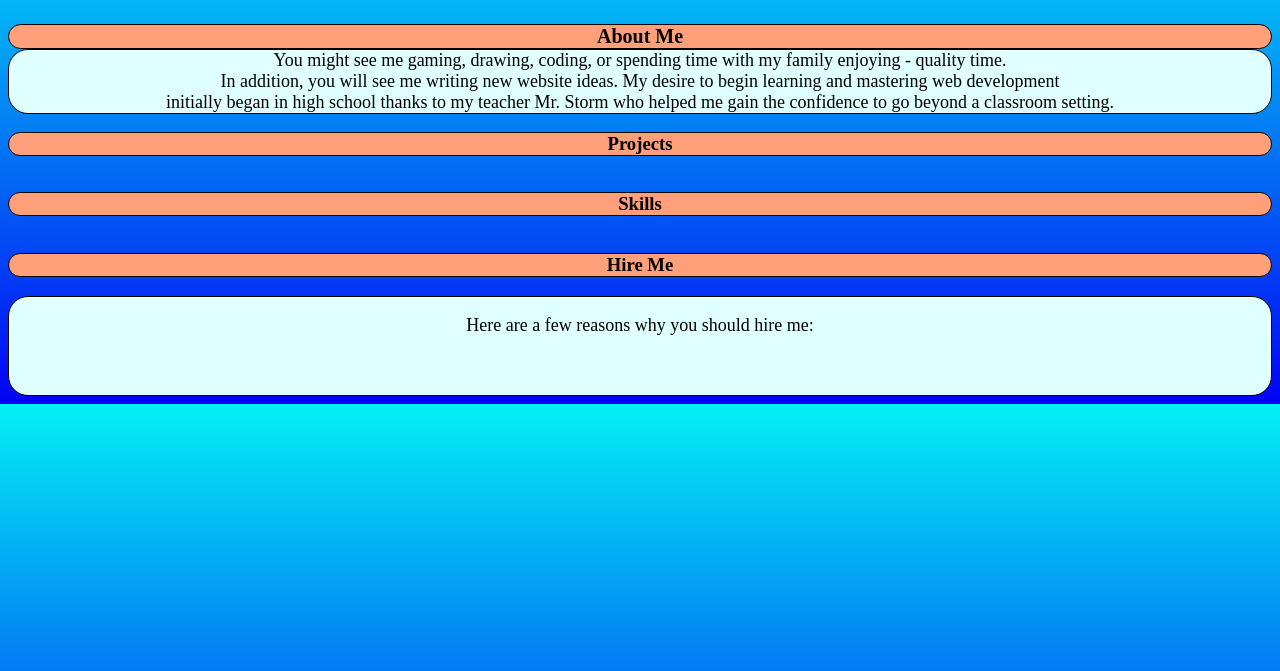
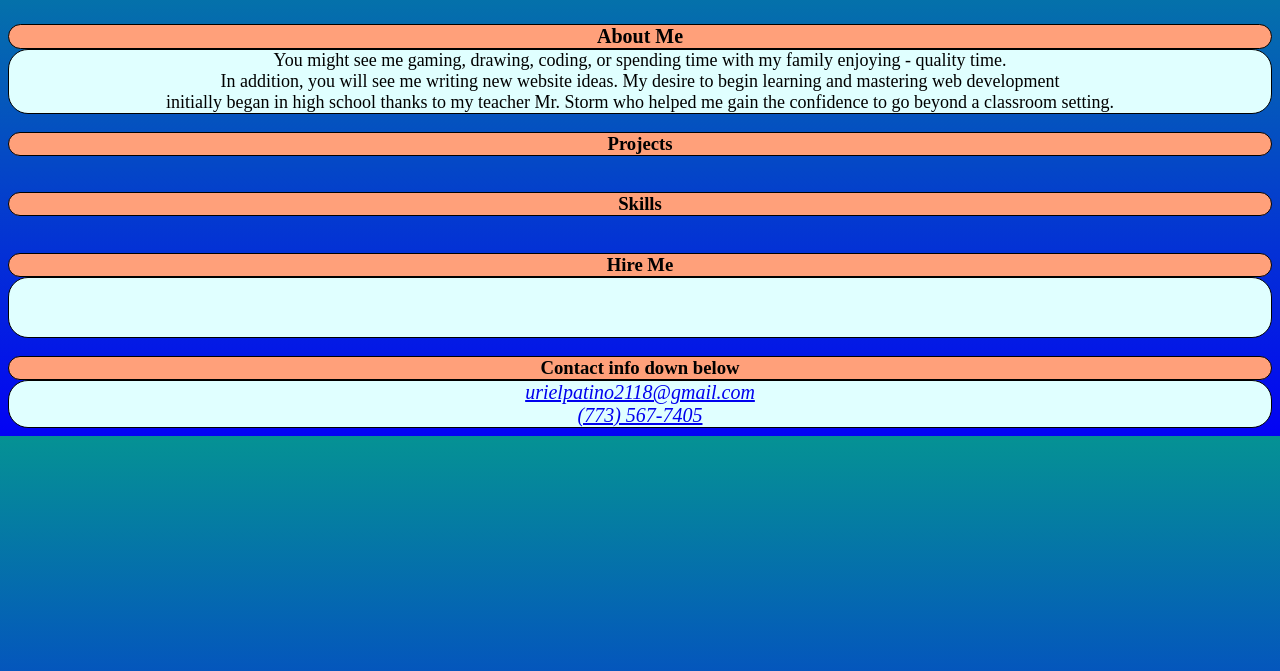
Before and after one commit to UPatino/Uriel_Portfolio_Website, a plain HTML site: page index.html in a window 1280 px wide. Shown: the part 129-800 px from the top of the page. Drawn offline with Linux system fonts and the light colour scheme.

Commit message:
New things added to html

```diff
--- a/index.html
+++ b/index.html
@@ -28,9 +28,18 @@
     <br>
     <h3 class="hire-me">Hire Me</h3>
     <section class="hire">
-    <p>Here are a few reasons why you should hire me: </p>
+    <p></p>
     <br>
     <p></p>
     </section>
+    <br>
+    <section>
+        <h3 class="Contact-info">Contact info down below</h3>
+        <address class="Contact">
+            <a href="mailto:urielpatino2118@gmail.com">urielpatino2118@gmail.com</a>
+            <br>
+            <a href="tel:+17735677405">(773) 567-7405</a>
+        </address>
+    </section>
 </body>
 </html>
--- a/style.css
+++ b/style.css
@@ -1,6 +1,6 @@
 body {
-    background: rgb(3,2,245);
-background: linear-gradient(0deg, rgba(3,2,245,1) 0%, rgba(3,241,244,1) 100%);
+    background: rgb(2, 2, 250);
+background: linear-gradient(0deg, rgba(3,2,245,1) 0%, rgb(5, 146, 148) 100%);
 }
 
 p {
@@ -13,7 +13,7 @@ p {
     margin-right: auto;
     font-size: 40px;
     text-align: center;
-    background-color: cornflowerblue;
+    background-color: lightblue;
     border-radius: 50px;
     border: 1px solid;
     padding: 10px;
@@ -55,7 +55,7 @@ p {
     background-color: lightsalmon;
 }
 .hire-me {
-    margin-top: auto;
+    margin: auto;
     border-radius: 50px;
     border: 1px solid;
     text-align: center;
@@ -71,6 +71,23 @@ p {
     background-color: lightcyan;
     color: black;
 }
+.Contact {
+    margin: auto;
+    border: 1px solid;
+    border-radius: 20px;
+    text-align: center;
+    font-size: 20px;
+    font-weight: 10px;
+    background-color: lightcyan;
+    color: black;
+}
+.Contact-info {
+    margin: auto;
+    border-radius: 50px;
+    border: 1px solid;
+    text-align: center;
+    background-color: lightsalmon;
+}
 nav {
     margin: auto;
     text-align: right;
```
Also changed, not shown: resources/images/github.png (added), resources/images/linkedin.png (added), 2 other files.
